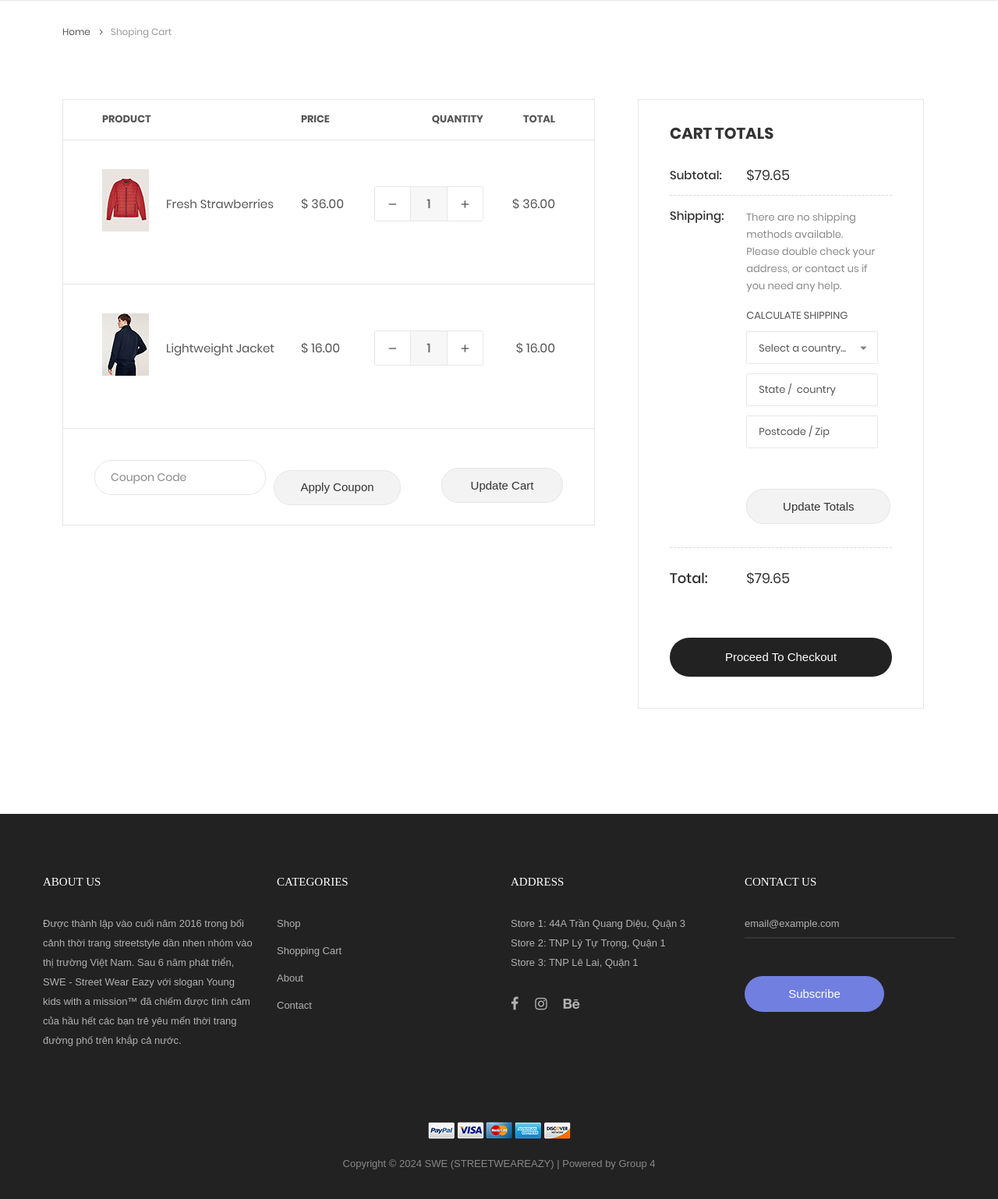
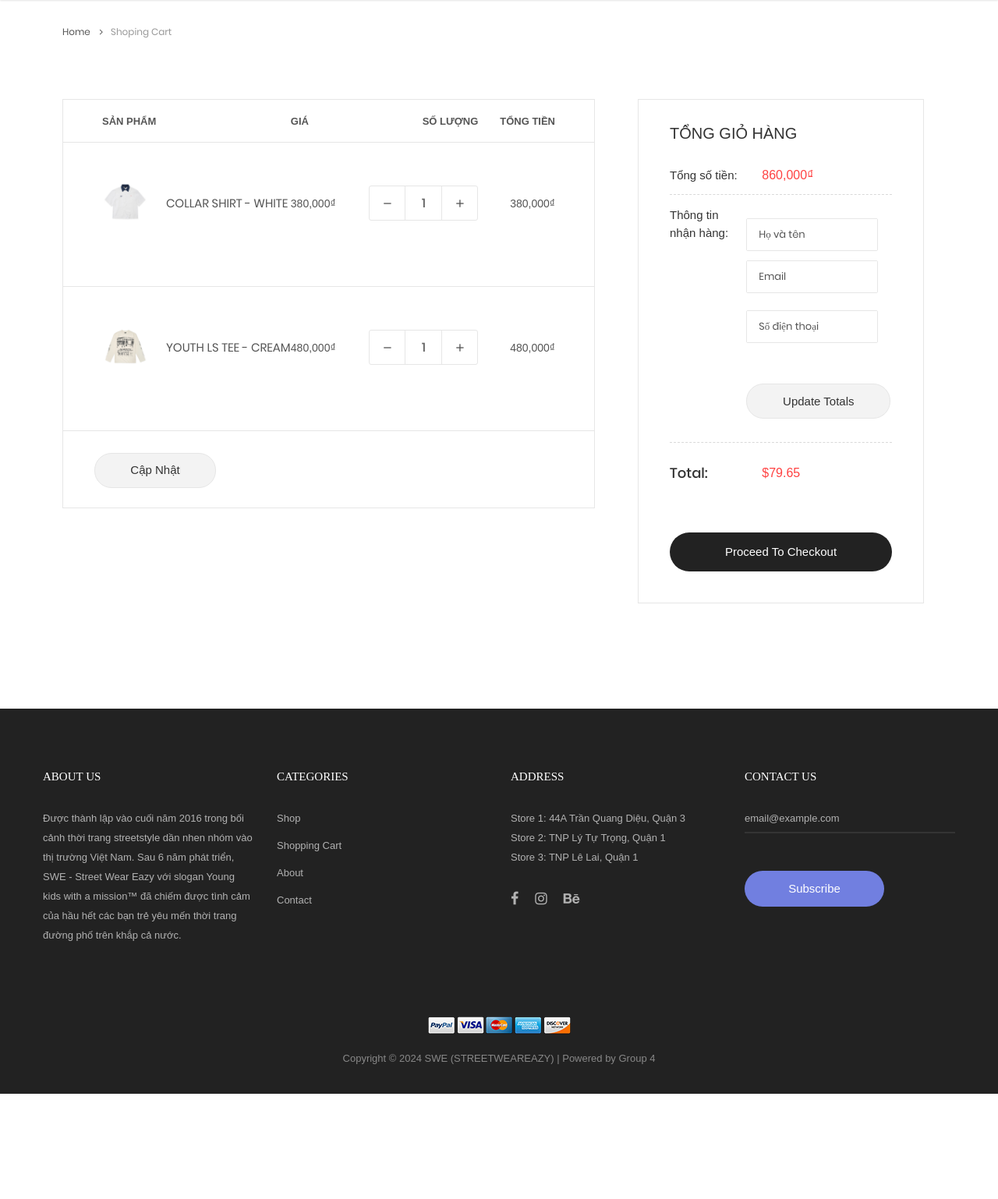
Before and after one commit to LeNguyenXeng/DuAn1, a PHP site: page /shoping-cart.html in a window 1280 px wide. Shown: the part 124-1662 px from the top of the page at 78% size. After the commit the page ends 1527 px from the top, so only its background shows below. Run offline with PHP 8.4, Linux system fonts and the light colour scheme; some libraries are stand-ins or nearby versions; some web fonts are replaced.

Commit message:
shoping car 50%

```diff
--- a/css/product.css
+++ b/css/product.css
@@ -85,3 +85,37 @@
 .stext-106{
     font-family: Popspismedium, sans-serif;
 }
+.mtext-104{
+    background-color: white;
+}
+.table-shopping-cart .table_head th {
+    font-family: Popspismedium, sans-serif;
+    padding-top: 18px;
+    padding-bottom: 15px;
+}
+.table-shopping-cart .column-5 {
+    font-family: Popspismedium, sans-serif;
+    font-size: 14px;
+}
+.table-shopping-cart .column-3 {
+    font-family: Popspismedium, sans-serif;
+    font-size: 14px;
+}
+.table-shopping-cart .table_row td {
+    padding-bottom: 28px;
+}
+.mtext-109{
+    font-family: bold2, sans-serif;
+
+}
+.stext-110 {
+    font-family: Popspismedium, sans-serif;
+
+}
+.mtext-110 {
+    color: rgb(255, 66, 66);
+    margin-left: 20px;
+    font-family: Popspismedium, sans-serif;
+    font-size: 16px;
+
+}
--- a/shoping-cart.html
+++ b/shoping-cart.html
@@ -284,11 +284,11 @@
 						<div class="wrap-table-shopping-cart">
 							<table class="table-shopping-cart">
 								<tr class="table_head">
-									<th class="column-1">Product</th>
+									<th class="column-1">Sản Phẩm</th>
 									<th class="column-2"></th>
-									<th class="column-3">Price</th>
-									<th class="column-4">Quantity</th>
-									<th class="column-5">Total</th>
+									<th class="column-3">Giá</th>
+									<th class="column-4">Số lượng</th>
+									<th class="column-5">Tổng tiền</th>
 								</tr>
 
 								<tr class="table_row">
@@ -297,8 +297,9 @@
 											<img src="images/item-cart-04.jpg" alt="IMG">
 										</div>
 									</td>
-									<td class="column-2">Fresh Strawberries</td>
-									<td class="column-3">$ 36.00</td>
+									<td class="column-2">COLLAR SHIRT - WHITE
+									</td>
+									<td class="column-3">380,000₫</td>
 									<td class="column-4">
 										<div class="wrap-num-product flex-w m-l-auto m-r-0">
 											<div class="btn-num-product-down cl8 hov-btn3 trans-04 flex-c-m">
@@ -312,7 +313,7 @@
 											</div>
 										</div>
 									</td>
-									<td class="column-5">$ 36.00</td>
+									<td class="column-5">380,000₫</td>
 								</tr>
 
 								<tr class="table_row">
@@ -321,8 +322,8 @@
 											<img src="images/item-cart-05.jpg" alt="IMG">
 										</div>
 									</td>
-									<td class="column-2">Lightweight Jacket</td>
-									<td class="column-3">$ 16.00</td>
+									<td class="column-2">YOUTH LS TEE - CREAM</td>
+									<td class="column-3">480,000₫</td>
 									<td class="column-4">
 										<div class="wrap-num-product flex-w m-l-auto m-r-0">
 											<div class="btn-num-product-down cl8 hov-btn3 trans-04 flex-c-m">
@@ -336,22 +337,15 @@
 											</div>
 										</div>
 									</td>
-									<td class="column-5">$ 16.00</td>
+									<td class="column-5">480,000₫</td>
 								</tr>
 							</table>
 						</div>
 
-						<div class="flex-w flex-sb-m bor15 p-t-18 p-b-15 p-lr-40 p-lr-15-sm">
-							<div class="flex-w flex-m m-r-20 m-tb-5">
-								<input class="stext-104 cl2 plh4 size-117 bor13 p-lr-20 m-r-10 m-tb-5" type="text" name="coupon" placeholder="Coupon Code">
+						<div class="button-update flex-w flex-sb-m bor15 p-t-18 p-b-15 p-lr-40 p-lr-15-sm">
 
-								<div class="flex-c-m stext-101 cl2 size-118 bg8 bor13 hov-btn3 p-lr-15 trans-04 pointer m-tb-5">
-									Apply coupon
-								</div>
-							</div>
-
-							<div class="flex-c-m stext-101 cl2 size-119 bg8 bor13 hov-btn3 p-lr-15 trans-04 pointer m-tb-10">
-								Update Cart
+							<div style="font-family: Poppins, sans-serif; text-transform: capitalize;" class="flex-c-m cl2 size-119 bg8 bor13 hov-btn3 p-lr-15 trans-04 pointer m-tb-10">
+								Cập nhật
 							</div>
 						</div>
 					</div>
@@ -360,19 +354,19 @@
 				<div class="col-sm-10 col-lg-7 col-xl-5 m-lr-auto m-b-50">
 					<div class="bor10 p-lr-40 p-t-30 p-b-40 m-l-63 m-r-40 m-lr-0-xl p-lr-15-sm">
 						<h4 class="mtext-109 cl2 p-b-30">
-							Cart Totals
+							tổng giỏ hàng
 						</h4>
 
 						<div class="flex-w flex-t bor12 p-b-13">
 							<div class="size-208">
 								<span class="stext-110 cl2">
-									Subtotal:
+									Tổng số tiền:
 								</span>
 							</div>
 
 							<div class="size-209">
 								<span class="mtext-110 cl2">
-									$79.65
+									860,000₫
 								</span>
 							</div>
 						</div>
@@ -380,35 +374,22 @@
 						<div class="flex-w flex-t bor12 p-t-15 p-b-30">
 							<div class="size-208 w-full-ssm">
 								<span class="stext-110 cl2">
-									Shipping:
+									Thông tin nhận hàng:
 								</span>
 							</div>
 
 							<div class="size-209 p-r-18 p-r-0-sm w-full-ssm">
-								<p class="stext-111 cl6 p-t-2">
-									There are no shipping methods available. Please double check your address, or contact us if you need any help.
-								</p>
-
 								<div class="p-t-15">
-									<span class="stext-112 cl8">
-										Calculate Shipping
-									</span>
-
-									<div class="rs1-select2 rs2-select2 bor8 bg0 m-b-12 m-t-9">
-										<select class="js-select2" name="time">
-											<option>Select a country...</option>
-											<option>USA</option>
-											<option>UK</option>
-										</select>
-										<div class="dropDownSelect2"></div>
-									</div>
-
 									<div class="bor8 bg0 m-b-12">
-										<input class="stext-111 cl8 plh3 size-111 p-lr-15" type="text" name="state" placeholder="State /  country">
+										<input class="stext-111 cl8 plh3 size-111 p-lr-15" type="text" name="state" placeholder="Họ và tên">
 									</div>
 
 									<div class="bor8 bg0 m-b-22">
-										<input class="stext-111 cl8 plh3 size-111 p-lr-15" type="text" name="postcode" placeholder="Postcode / Zip">
+										<input class="stext-111 cl8 plh3 size-111 p-lr-15" type="text" name="postcode" placeholder="Email">
+									</div>
+
+									<div class="bor8 bg0 m-b-22">
+										<input class="stext-111 cl8 plh3 size-111 p-lr-15" type="number" name="postcode" placeholder="Số điện thoại">
 									</div>
 
 									<div class="flex-w">
```
Also changed, not shown: images/item-cart-04.jpg, images/item-cart-05.jpg.
